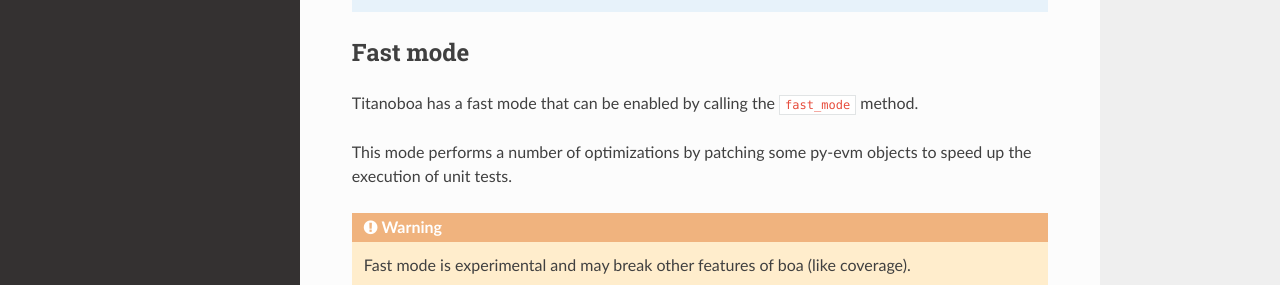
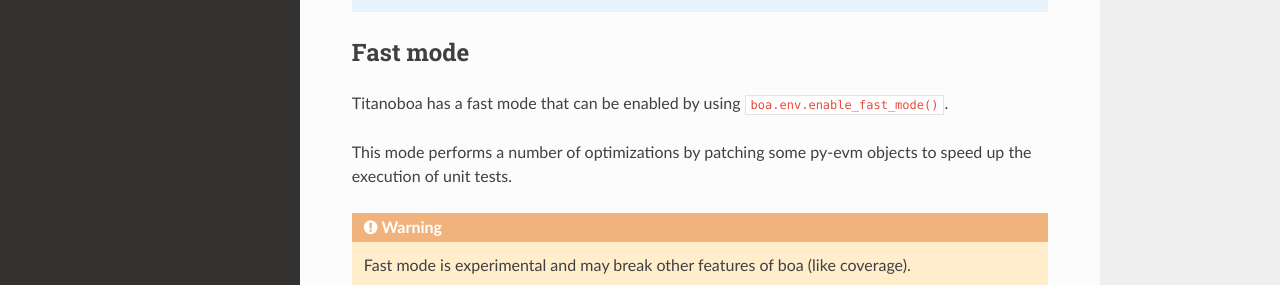
Before and after one commit to vyperlang/titanoboa, a Sphinx documentation site: the page built from docs/source/testing.rst, in a window 1280 px wide and 900 px high, scrolled down 2757 px. Shown: the part 422-707 px from the top of the window. Built offline with Sphinx 7.4.7 and the Read the Docs theme 2.0.0, drawn with Linux system fonts in a browser that asks for light colours.

Commit message:
docs: fixed fast mode method

```diff
--- a/docs/source/testing.rst
+++ b/docs/source/testing.rst
@@ -139,7 +139,7 @@
 Fast mode
 ---------
 
-Titanoboa has a fast mode that can be enabled by calling the ``fast_mode`` method.
+Titanoboa has a fast mode that can be enabled by using ``boa.env.enable_fast_mode()``.
 
 This mode performs a number of optimizations by patching some py-evm objects to speed up the execution of unit tests.
 
```
